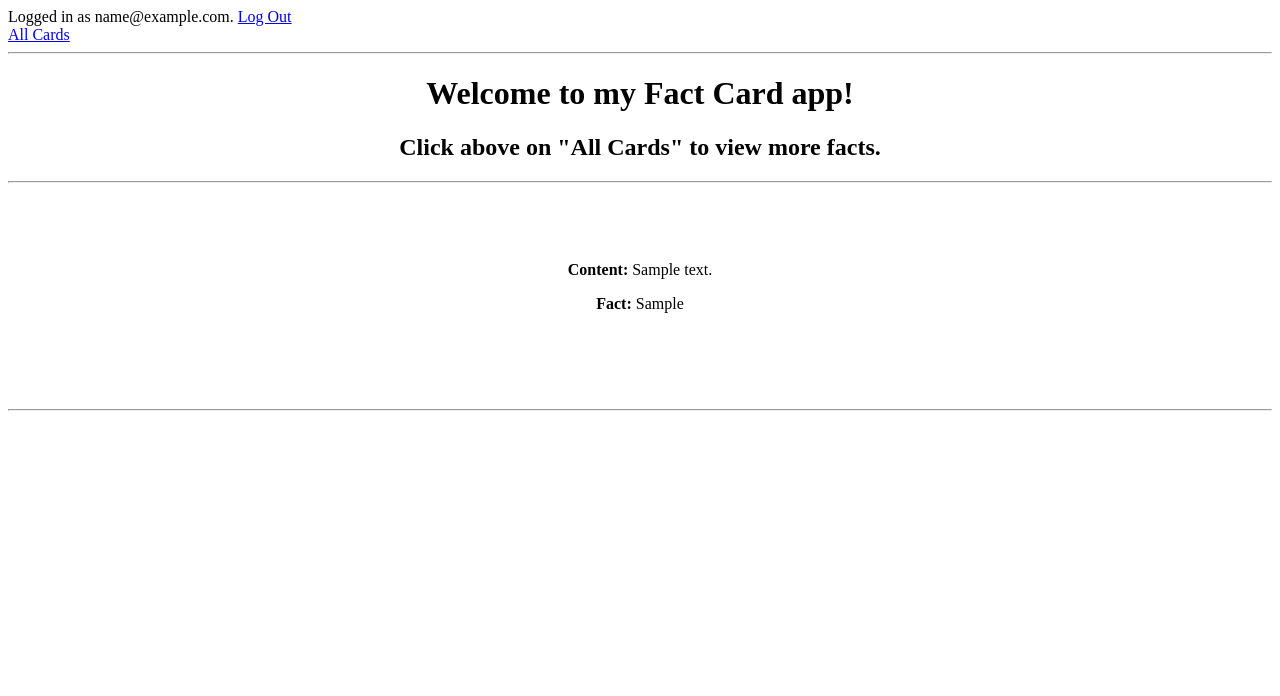
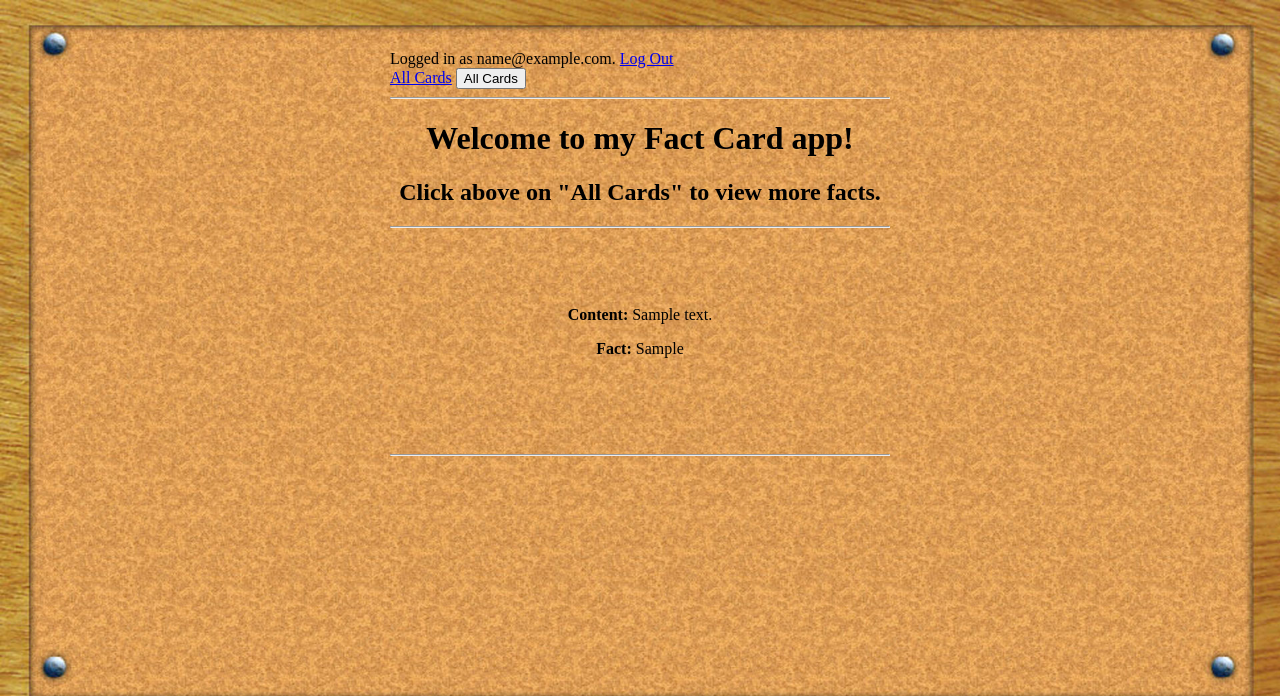
Before and after one commit to eerrad213/fact-cards, a Rails app: page / in a window 1280 px wide. Shown: the top 696 px of the page. Run offline with Rails 7, Linux system fonts and the light colour scheme; a user stored in the database is signed in; tables that the repository leaves empty hold one stand-in row (values such as "Sample post"); style sheets or scripts are compiled from the project's sources; parts of the project's set-up code (start-up, migrations or seed data) failed here and were passed over; some libraries are stand-ins or nearby versions.

Commit message:
Added some css, mainly background image. As-well as working with twitter bootstrap

```diff
--- a/app/assets/stylesheets/application.css
+++ b/app/assets/stylesheets/application.css
@@ -13,3 +13,11 @@
  *= require_tree .
  *= require_self
  */
+
+body {
+    background-size: cover;
+    background-image: url('Cork-Board-Texture.jpg');
+	margin: 50px auto;
+    width: 	500px;
+    color: black;
+}
--- a/app/views/cards/_form.html.erb
+++ b/app/views/cards/_form.html.erb
@@ -1,8 +1,8 @@
 <%= form_for @card do |f| %>
   <% if @card.errors.any? %>
   <div id="error_explanation">
-    <h2><%= pluralize(@card.errors.count, "error") %> prohibited
-      this card from being saved:</h2>
+    <h2><%= pluralize(@card.errors.count, "error") %> prohibited this card from being saved:</h2>
+
     <ul>
     <% @card.errors.full_messages.each do |msg| %>
       <li><%= msg %></li>
--- a/app/views/layouts/application.html.erb
+++ b/app/views/layouts/application.html.erb
@@ -20,6 +20,5 @@
 </div>
 
 <%= yield %>
-
 </body>
 </html>
--- a/app/views/welcome/index.html.erb
+++ b/app/views/welcome/index.html.erb
@@ -1,5 +1,6 @@
 <% if current_user %>
 <%= link_to 'All Cards', controller: 'cards' %>
+<%= link_to "<button>All Cards</button>".html_safe, cards_path %>
 <% end %>
 <center>
 	<hr>
```
Also changed, not shown: Gemfile, Gemfile.lock, app/assets/images/Cork-Board-Texture.jpg. Lines whose indentation alone changed are shown as unchanged.
